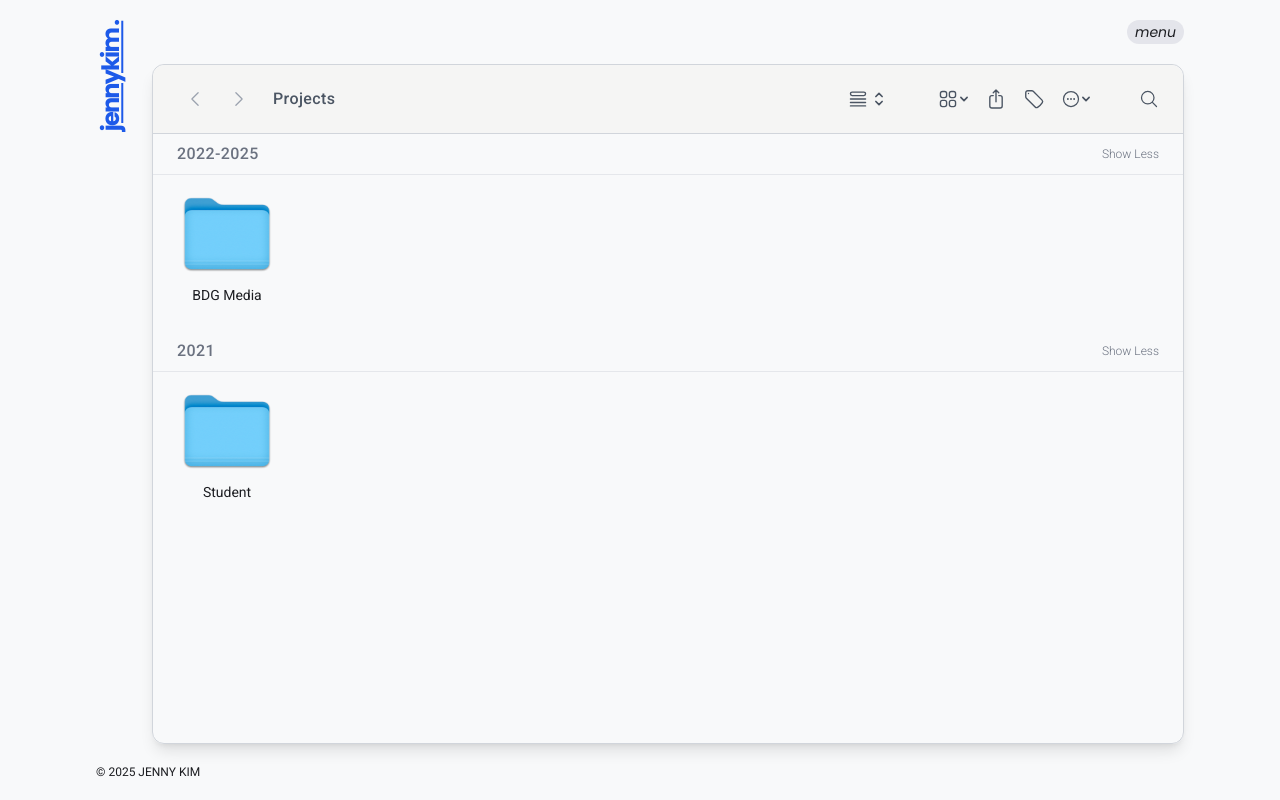
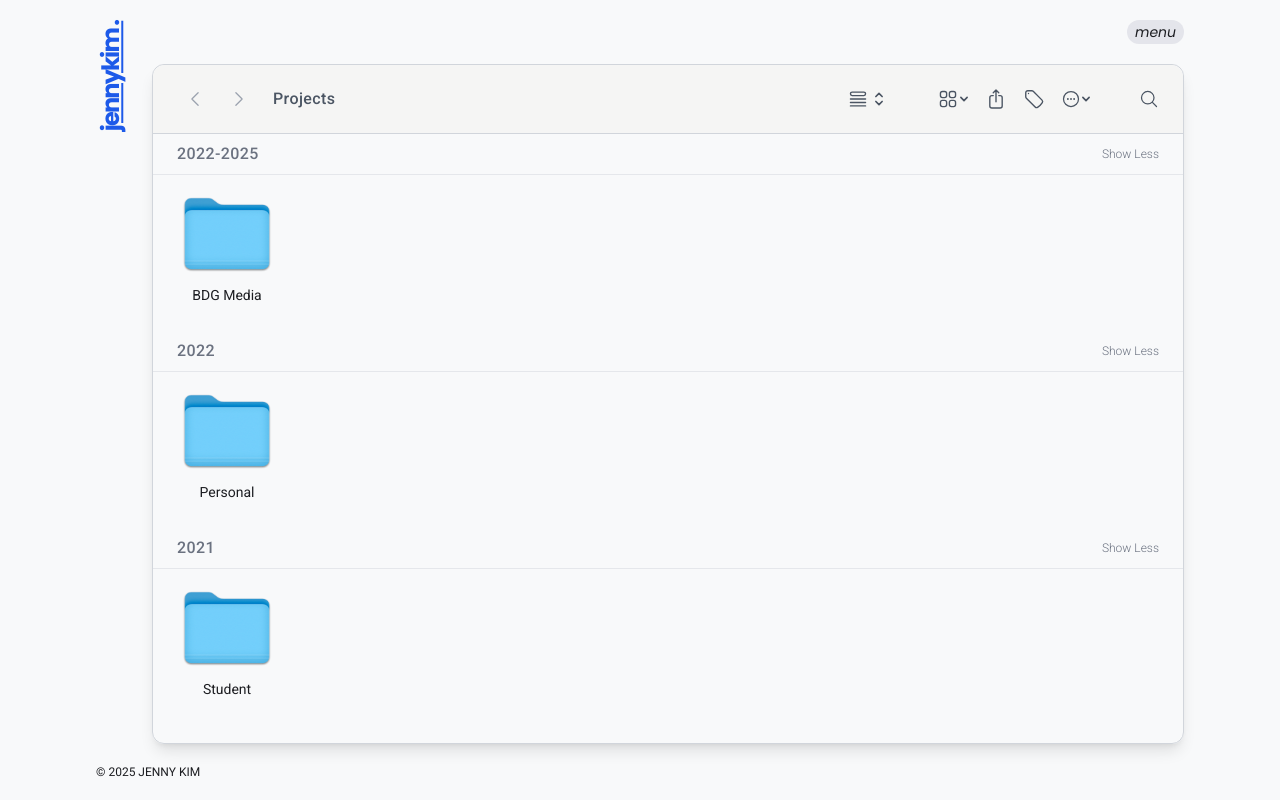
Before and after one commit to kim-jenny5/my-portfolio-site, a React (Create React App) app: page /projects in a window 1280 px wide. Built offline with nearby package versions, Linux system fonts and the light colour scheme.

Commit message:
add personal

```diff
--- a/src/components/Projects/Content.js
+++ b/src/components/Projects/Content.js
@@ -1,4 +1,5 @@
 import Professional from './Professional';
+import Personal from './Personal';
 import Student from './Student';
 import macOSFolder from '../../assets/images/macos_folder.png';
 import pilim from '../../assets/projects/pilim.png';
@@ -24,6 +25,20 @@ const PROJECTS = [
 				// bdg - unsubscribe page
 				// scary mommy - add overlay variant card (cms)
 				// tzr - add theming to featured headlines
+			}
+		]
+	},
+	{
+		year: '2022',
+		name: 'Personal',
+		projects: [
+			{
+				name: 'Portfolio Website',
+				img: 'img',
+				createdAt: 'January 7, 2022',
+				active: true,
+				languages: 'languages',
+				links: [{ gitHub: 'github', live: 'live' }]
 			}
 		]
 	},
@@ -96,6 +111,8 @@ export default function Content({ selectProject, selectedProject }) {
 		switch (selectedProject.name) {
 			case 'BDG Media':
 				return <Professional projects={selectedProject.projects} />;
+			case 'Personal':
+				return <Personal projects={selectedProject.projects} />;
 			case 'Student':
 				return <Student projects={selectedProject.projects} />;
 			default:
--- /dev/null
+++ b/src/components/Projects/Personal.js
@@ -0,0 +1,11 @@
+export default function Personal({ projects }) {
+	return (
+		<>
+			<div>
+				{projects.map((project) => (
+					<div>{project.name}</div>
+				))}
+			</div>
+		</>
+	);
+}
--- a/src/components/Projects/Professional.js
+++ b/src/components/Projects/Professional.js
@@ -3,10 +3,8 @@
 export default function Professional({ projects }) {
 	return (
 		<>
-			<div></div>
 			<div>
 				{projects.map((project) => (
-					// {project.subs ?  }
 					<div>{project.name}</div>
 				))}
 			</div>
```
